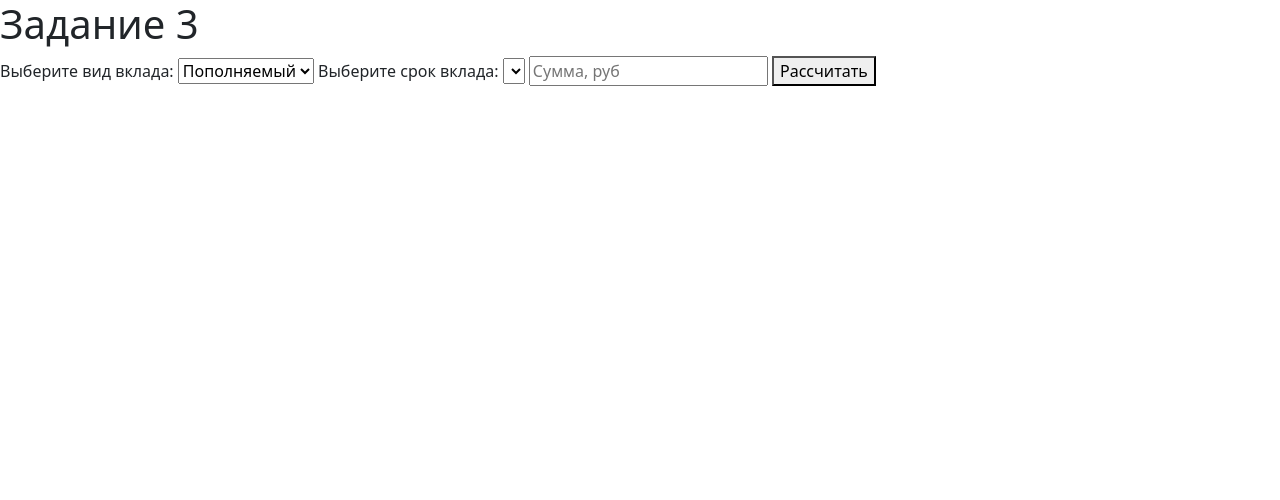
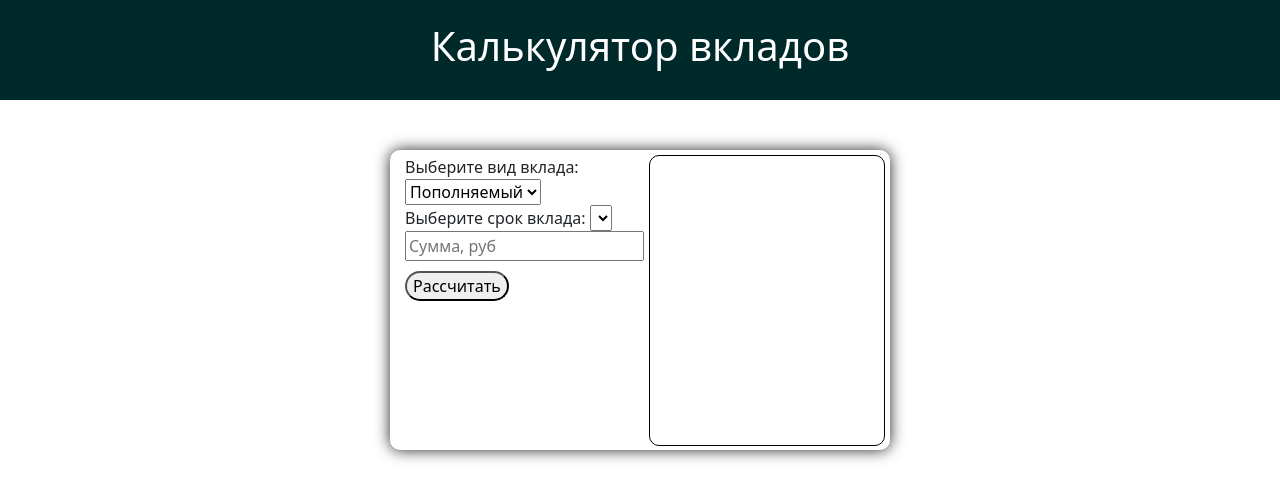
Before and after one commit to Gogosan1/web, a website built with webpack: page pages/calc.html in a window 1280 px wide. Built offline with nearby package versions, Linux system fonts and the light colour scheme; files whose address does not match are found by name.

Commit message:
last changes

```diff
--- a/js/calc.js
+++ b/js/calc.js
@@ -31,11 +31,9 @@ function calculateDeposit(){
     const selectedTerm = parseInt(depositTerm.value);
     let totalAmount = depositAmount;
     let year = parseInt(depositTerm.value);
-    while (year > 0)
-    {
-        totalAmount += totalAmount * (annualInterestRate[selectedTerm]);
-        year -= 12;
-    }
+
+    totalAmount = totalAmount * (annualInterestRate[selectedTerm])/12*year + totalAmount;
+
 
 
     document.getElementById("resultMessage").innerText = `Выбран вид вклада: ${deposType}, срок вклада: ${deposTerm}, сумма вклада: ${depositAmount} руб. В конце срока сумма составит: ${totalAmount.toFixed(2)} руб.`;
--- a/pages/calc.html
+++ b/pages/calc.html
@@ -1,13 +1,18 @@
 <!DOCTYPE >
 <html>
     <head>
-        <!--link rel="stylesheet" href="../styles/styles.css"/-->
+        <link rel="stylesheet" href="C:\Users\pakan\Desktop\Универ\6 семак\web\1 lab\styles\styles.css">
         <link href="https://cdn.jsdelivr.net/npm/bootstrap@5.3.3/dist/css/bootstrap.min.css" rel="stylesheet" integrity="sha384-QWTKZyjpPEjISv5WaRU9OFeRpok6YctnYmDr5pNlyT2bRjXh0JMhjY6hW+ALEwIH" crossorigin="anonymous">
     </head>
+
     <body>
-        <h1>Задание 3</h1>
+        <div class="header">
+            <h1>Калькулятор вкладов</h1>
+        </div>
+        <div class="divcont">
+
+            <div class="leftdivcont">
                 <form>
-
                     <label for="depositType">Выберите вид вклада:</label>
                     <select id="depositType" name="depositType" onclick="showData()">
                         <option value="replenishable">Пополняемый</option>
@@ -21,10 +26,15 @@
 
                         <input type="text" id="depositAmount" name="depositAmount" placeholder="Сумма, руб">
 
-            <button type="button" onclick="calculateDeposit()">Рассчитать</button>
+                    <button class = "buttons" type="button" onclick="calculateDeposit()">Рассчитать</button>
                 </form>
+            </div>
+            <div class="rightdivcont">
+                <p id="resultMessage"></p>
+            </div>
+        </div>
 
-        <p id="resultMessage"></p>
+
         <script src="https://cdn.jsdelivr.net/npm/bootstrap@5.3.3/dist/js/bootstrap.bundle.min.js" integrity="sha384-YvpcrYf0tY3lHB60NNkmXc5s9fDVZLESaAA55NDzOxhy9GkcIdslK1eN7N6jIeHz" crossorigin="anonymous"></script>
 
         <script src="../js/calc.js"></script>
--- a/styles/styles.css
+++ b/styles/styles.css
@@ -2,6 +2,16 @@
     display: flex;
     flex-direction: column;
    width: 100%;
+}
+
+.header{
+    text-align: center;
+    height: 100px;
+    color: #ffffff;
+    background-color: #002929;
+    display: flex;
+    justify-content: center;
+    align-items: center;
 }
 
 .text__space__between {
@@ -21,10 +31,16 @@
 }
 body {
     background-color:yellowgreen;
+
 }
 .slider{
-    max-width: 50%;
+    width: 500px;
+    height: 490px;
+    background-color: #ffffff;
     margin: 0 auto;
+    box-shadow: 0 0 15px;
+    border-radius: 10px;
+
 }
 
 .link__content {
@@ -51,6 +67,8 @@ body {
 .main {
     display: flex;
     justify-content: center;
+    align-items: center;
+
     flex-direction: column;
 }
 img {
@@ -76,3 +94,37 @@ img {
 .text__center__container {
     text-align: center;
 }
+
+.divcont{
+    width: 500px;
+    height: 300px;
+    border-radius: 10px;
+    box-shadow: 0 0 15px;
+    display: flex;
+    margin-top: 50px;
+    margin-left: auto;
+    margin-right: auto;
+
+
+}
+
+.leftdivcont{
+    width: 50%;
+    height: 100%;
+    margin: 5px 0 0 15px;
+    justify-content: left;
+}
+
+.rightdivcont{
+    width: 50%;
+    height: 97%;
+    margin: 5px;
+    border: 1px solid black;
+    border-radius: 10px;
+
+}
+
+.buttons{
+    margin-top: 10px;
+    border-radius: 20px;
+}
```
Also changed, not shown: pages/slider.html (+5 -5 lines), images/cat1.jpg (added), images/cat2.jpg (added), images/cat3.jpg (added), images/cat4.jpg (added). Lines whose indentation alone changed are shown as unchanged.
